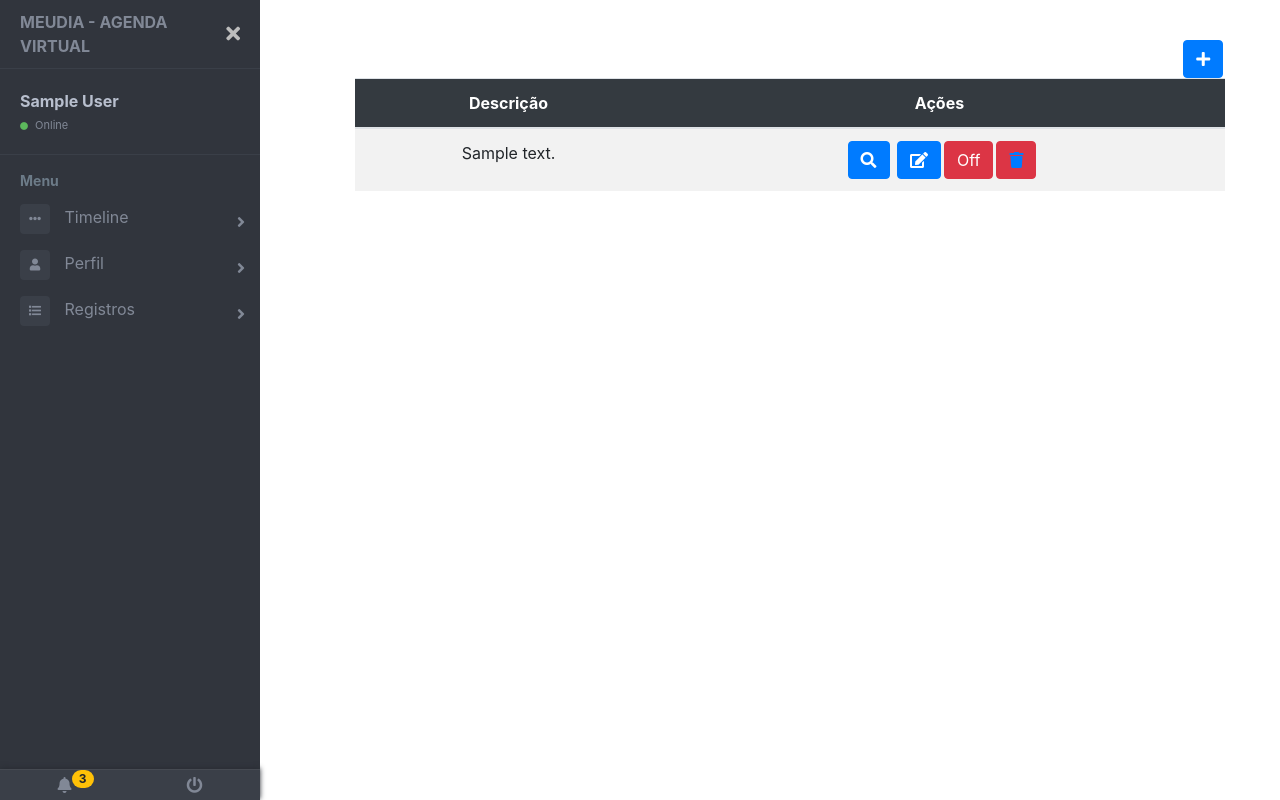
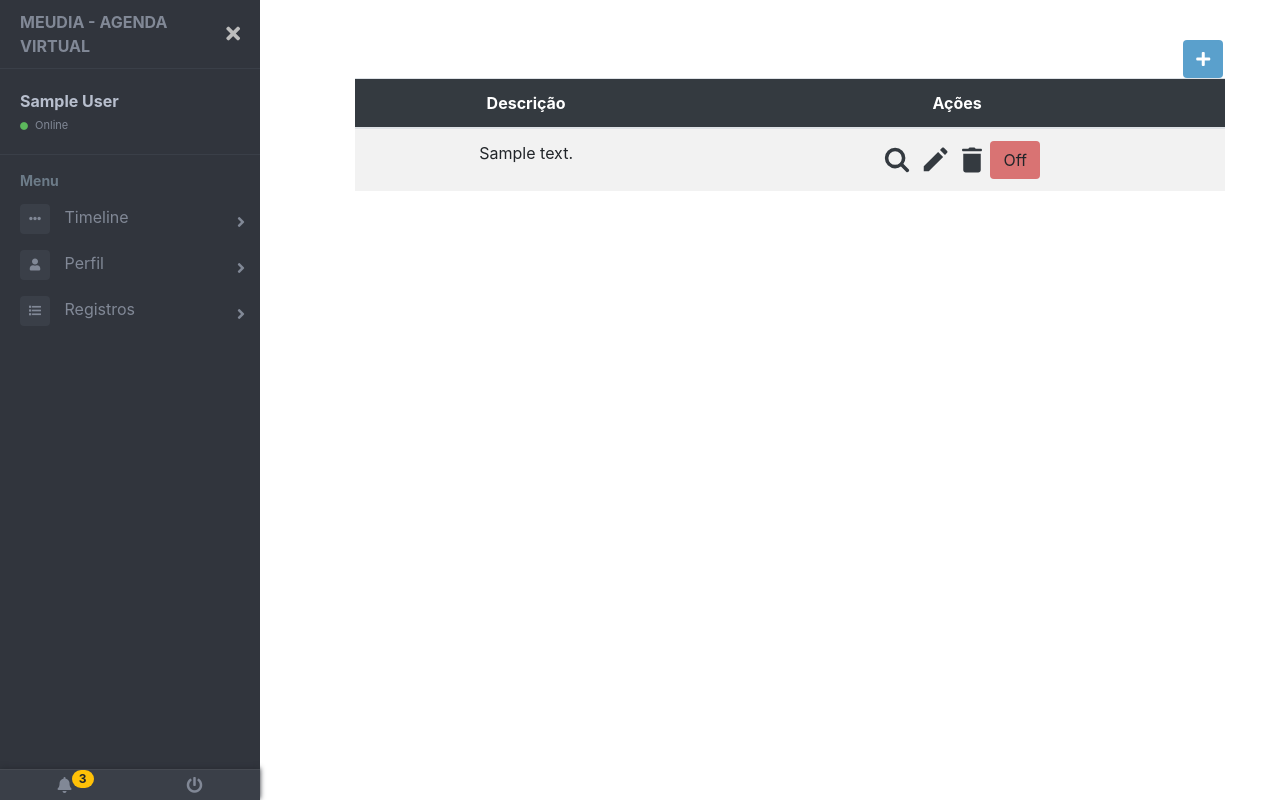
Before and after one commit to zuamirgoliveira/MeuDia, a PHP site: page /web/tipoTarefas.php in a window 1280 px wide. Run offline with PHP 8.4, Linux system fonts and the light colour scheme; the visitor is signed in with stand-in values (Sample User, id 1); tables that the repository leaves empty hold one stand-in row (values such as "Sample post"); some libraries are stand-ins or nearby versions.

Commit message:
feat[US034] Altera icones da tela tipo tarefa

```diff
--- a/php/listarTipoTarefa.php
+++ b/php/listarTipoTarefa.php
@@ -7,7 +7,7 @@ echo "<table class='table table-striped'>
 			<tr class='bg-dark text-white'>
 				<th><center>Descrição</center></th>
 				<th><center style='margin-right: 8px'>Ações</center></th>
-				<center> <a class='btn btn-primary' style='margin-left:95%' href='registrarTipoTarefa.php'><i class='fa fa-plus'></i></a></center>
+				<center> <a class='btn' style='margin-left: 95%; background: #5AA0CC;' href='registrarTipoTarefa.php'><i style='color: white;' class='fa fa-plus'></i></a></center>
 			</tr>
         </thead>
         <tbody>";
@@ -38,15 +38,15 @@ foreach($resultado as $linha){
 					<td>
 						<center>
 						<div id='console-event'></div>
-							<button class='btn btn-primary' style='margin-right: 3px;'><a class='fa fa-search'></a></button>
-							<a class='btn btn-primary' style='margin-right: 3px;' href='alterarTipoTarefa.php?id=".$linha['id']."'><div class='fa fa-edit'></div></a>";
+							<a href='' style='margin-right: 3px;'><img src='../css/img/icons8-search.svg' style='width: 30px; height: 30px;'></a>
+							<a href='alterarTipoTarefa.php?id=".$linha['id']."' style='margin-right: 3px;'><img src='../css/img/icons8-edit.svg' style='width: 30px; height: 30px;'></a>
+							<a href='../php/excluirTipoTarefa.php?id=".$linha['id']."' style='margin-right: 3px;'><img src='../css/img/icons8-trash.svg' style='width: 30px; height: 30px;'></a>";
 							if ($linha['liga_desliga'] == 0) {
-								echo"<button id='btn-on-".$linha['id']."' type='button' class='btn btn-primary' data-toggle='button' aria-pressed='false' autocomplete='off' onclick='ligDesl(".$linha['id'].",".$linha['liga_desliga'].")'> On </button>";
+								echo"<button id='btn-on-".$linha['id']."' type='button' style='background: #4CD9AC; color: white;' class='btn' data-toggle='button' aria-pressed='false' autocomplete='off' onclick='ligDesl(".$linha['id'].",".$linha['liga_desliga'].")'>On</button>";
 							} else {
-								echo"<button id='btn-on-".$linha['id']."' type='button' class='btn btn-danger' data-toggle='button' aria-pressed='false' autocomplete='off' onclick='ligDesl(".$linha['id'].",".$linha['liga_desliga'].")'> Off </button>";
+								echo"<button id='btn-on-".$linha['id']."' type='button' style='background: #D97373;' class='btn' data-toggle='button' aria-pressed='false' autocomplete='off' onclick='ligDesl(".$linha['id'].",".$linha['liga_desliga'].")'>Off</button>";
 							}
-							echo"<button class='btn btn-danger' style='margin-right: 3px; margin-left: 3px;'><a class='fa fa-trash' href='../php/excluirTipoTarefa.php?id=".$linha['id']."'></a></button>
-						</center>
+						echo"</center>
 					</td>
 					</tr>";
 	}
```
Also changed, not shown: css/img/icons8-edit.svg (added), css/img/icons8-search.svg (added), css/img/icons8-trash.svg (added).
